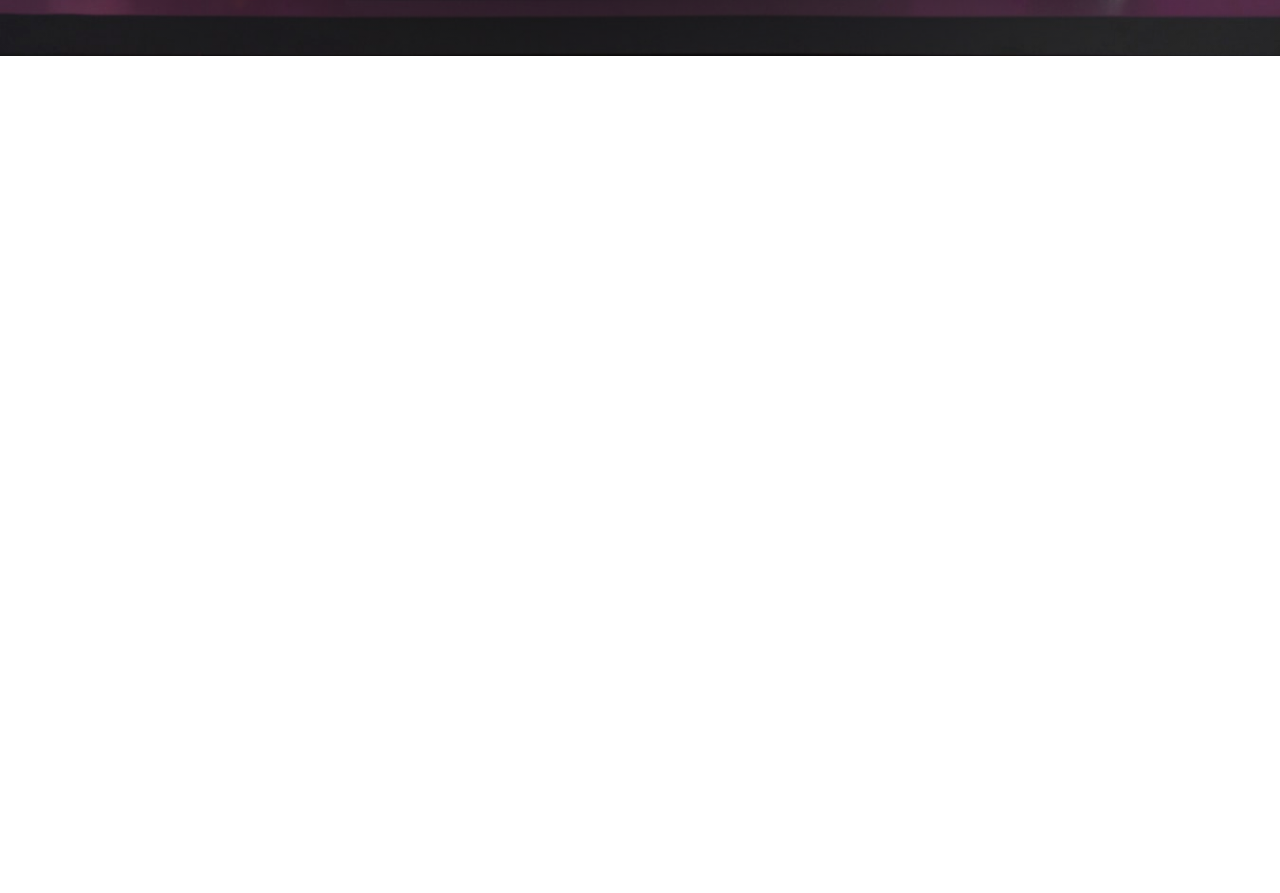
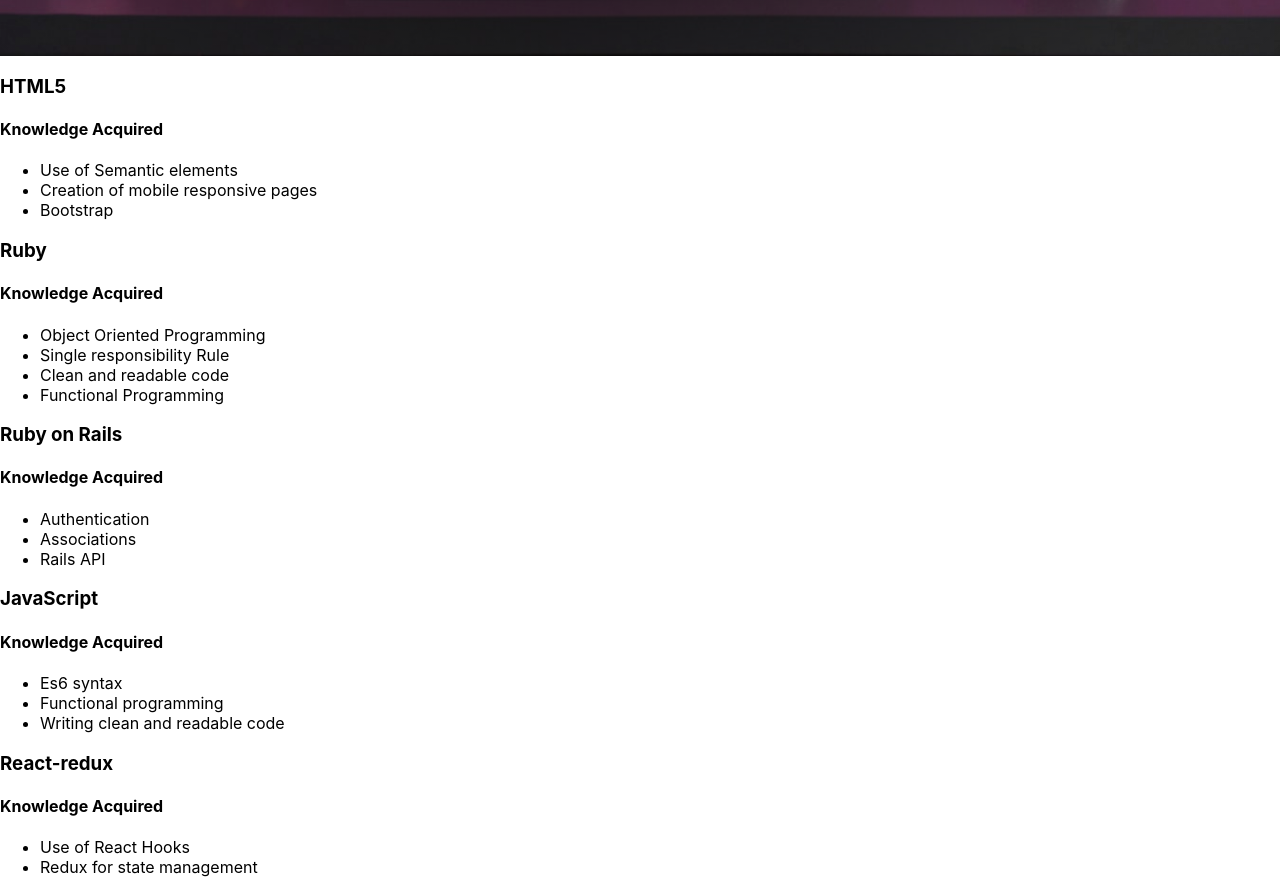
Before and after one commit to wathigo/Portfolio, a React (Create React App) app: page / in a window 1280 px wide. Shown: the part 744-1637 px from the top of the page. Before the commit the page ends 800 px from the top, so only its background shows below. Built offline with nearby package versions, Linux system fonts and the light colour scheme.

Commit message:
Add skills page contents

```diff
--- a/src/App.js
+++ b/src/App.js
@@ -2,11 +2,13 @@ import React from 'react';
 import './App.css';
 
 import LandingPage from './components/LandingPage';
+import SkillsPage from './components/SkillsPage';
 
 function App() {
   return (
     <div className="App">
       <LandingPage />
+      <SkillsPage />
     </div>
   );
 }
--- a/src/components/PersonalInfo.js
+++ b/src/components/PersonalInfo.js
@@ -9,6 +9,7 @@ function PersonalInfo() {
         onInit={typewriter => {
           typewriter.changeDelay(30)
             .typeString("<p class='name'>I'M SIMON WATHIGO KINUTHIA</p>")
+            .pauseFor(500)
             .typeString(
               "<b>Looking for opportunities as a:</b> <p class='role'>FULL STACK WEB DEVELOPER</p>"
             )
--- a/src/components/ScrollDownAnime.js
+++ b/src/components/ScrollDownAnime.js
@@ -5,7 +5,7 @@ function ScrollDownAnime() {
   useEffect(() => {
     setTimeout(() => {
       document.querySelector('.scroll-icon').style.visibility = 'visible';
-    }, 5000);
+    }, 8000);
   });
   return (
     <div className="scroll-icon" onLoad={() => setLoaded(true)}>
--- /dev/null
+++ b/src/components/Skill.js
@@ -0,0 +1,27 @@
+import React from 'react';
+// import PropTypes from 'prop-types';
+
+class Skill extends React.Component {
+  render() {
+    const {data} = this.props;
+    console.log(data)
+    const description = data.description.map(desc => <li>{desc}</li>)
+    return (
+      <div className="skill">
+        <h3>{data.name}</h3>
+        <h4>Knowledge Acquired</h4>
+        <ul>
+          {
+            description
+        }
+        </ul>
+      </div>
+    );
+  }
+}
+
+// Skill.propTypes = {
+//    data: PropTypes.object.isRequired
+// };
+
+export default Skill;
--- /dev/null
+++ b/src/components/SkillsPage.js
@@ -0,0 +1,36 @@
+import React from 'react';
+
+import Skill from './Skill'
+
+function SkillsPage() {
+  const skills = [
+    {
+      name: 'HTML5',
+      description: ['Use of Semantic elements', 'Creation of mobile responsive pages', 'Bootstrap']
+    },
+    {
+      name: 'Ruby',
+      description: ['Object Oriented Programming', 'Single responsibility Rule', 'Clean and readable code', 'Functional Programming']
+    },
+    {
+      name: 'Ruby on Rails',
+      description: ['Authentication', 'Associations', 'Rails API']
+    },
+    {
+      name: 'JavaScript',
+      description: ['Es6 syntax', 'Functional programming', 'Writing clean and readable code']
+    },
+    {
+      name: 'React-redux',
+      description: ['Use of React Hooks', 'Redux for state management']
+    }
+  ]
+  const skillsEl = skills.map(skill => <Skill data={skill}/>)
+  return (
+    <div className="skills-page">
+      {skillsEl}
+    </div>
+  );
+}
+
+export default SkillsPage;
```
Also changed, not shown: 1 other file (tests, documents, lock files or other folders).
